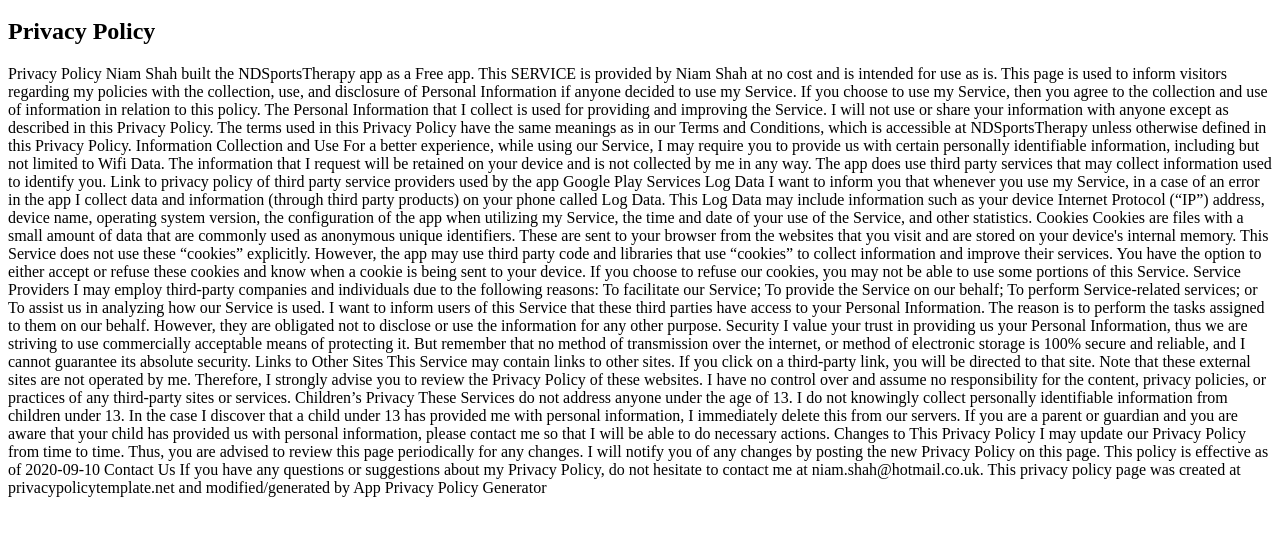
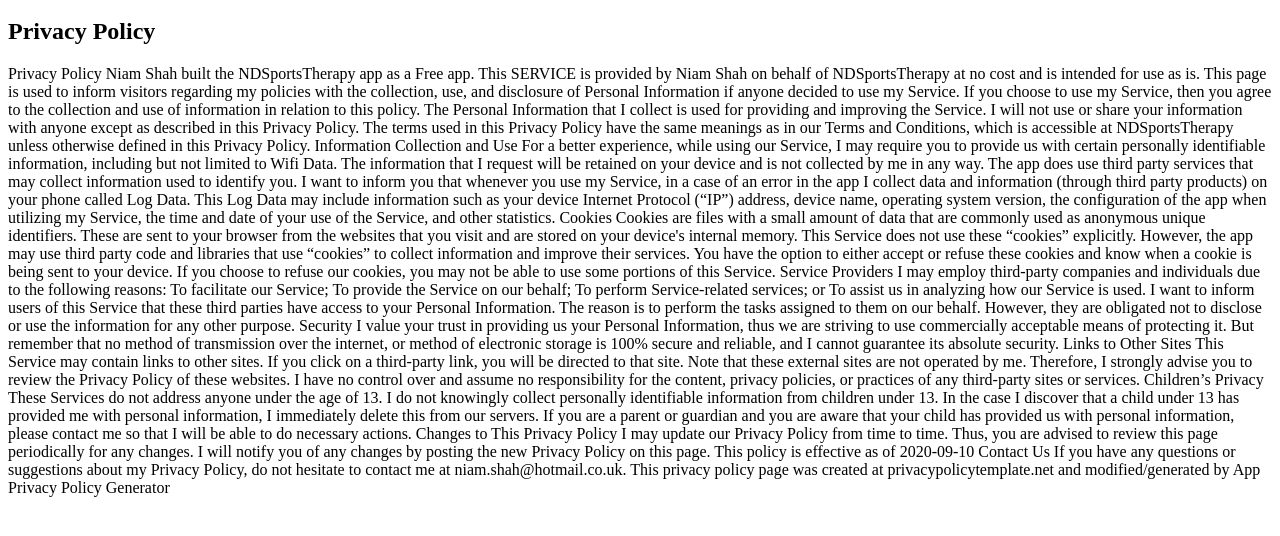
Before and after one commit to niam27/NDSportsTherapy, a plain HTML site: page index.html in a window 1280 px wide. Shown: the part 48-584 px from the top of the page. Drawn offline with Linux system fonts and the light colour scheme.

Commit message:
Update index.html

```diff
--- a/index.html
+++ b/index.html
@@ -6,7 +6,7 @@
 </h2>
 <p1>
   Privacy Policy
-Niam Shah built the NDSportsTherapy app as a Free app. This SERVICE is provided by Niam Shah at no cost and is intended for use as is.
+Niam Shah built the NDSportsTherapy app as a Free app. This SERVICE is provided by Niam Shah on behalf of NDSportsTherapy at no cost and is intended for use as is.
 
 This page is used to inform visitors regarding my policies with the collection, use, and disclosure of Personal Information if anyone decided to use my Service.
 
@@ -19,11 +19,6 @@
 For a better experience, while using our Service, I may require you to provide us with certain personally identifiable information, including but not limited to Wifi Data. The information that I request will be retained on your device and is not collected by me in any way.
 
 The app does use third party services that may collect information used to identify you.
-
-Link to privacy policy of third party service providers used by the app
-
-Google Play Services
-Log Data
 
 I want to inform you that whenever you use my Service, in a case of an error in the app I collect data and information (through third party products) on your phone called Log Data. This Log Data may include information such as your device Internet Protocol (“IP”) address, device name, operating system version, the configuration of the app when utilizing my Service, the time and date of your use of the Service, and other statistics.
 
```
